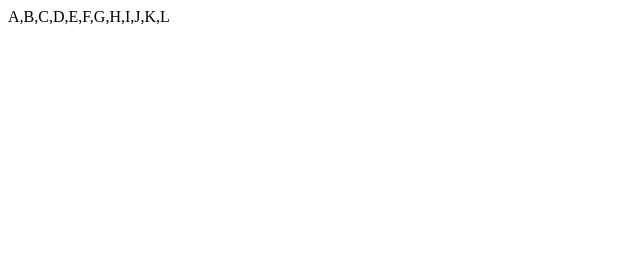
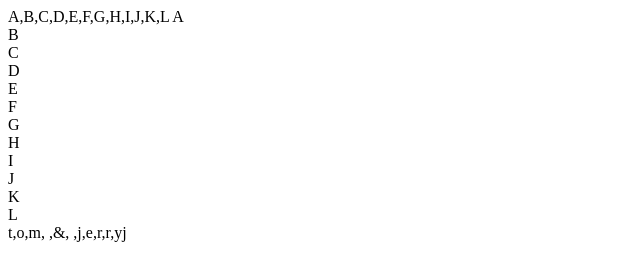
Before and after one commit to devid-charli/Monira-js, a plain HTML site: page index.html in a window 1280 px wide. Shown: the whole page, without its empty margins (0-640 px from the left). Drawn offline with Linux system fonts and the light colour scheme.

Commit message:
javascript array concat and from

```diff
--- a/index.html
+++ b/index.html
@@ -17,15 +17,30 @@
 
 
 <script>
-     //   javascript Array concat
+     //   javascript Array concat():  ...
 
 var book1=["A","B","C","D"];
 var book2=["E","F","G","H"];
 var book3=["I","J","K","L"];
 var book4=book1.concat(book2,book3);
 document.writeln(book4);
+// column akare sajaite chaile:   ....
+var x;
+for(x=0;x<book4.length;x++)
+{
+    document.writeln(book4[x],"<br>")
+}
 
 // variable aro add korte chaile: var book5=['e','f'] and var document.writeln=book1.concat(book2,book3,book5)
+
+        //   javascript array from:....
+var myCat="tom & jerry";
+var cat1=Array.from(myCat);
+// sob gula show koraite chaile:
+document.write(cat1);
+// akta akta kore show koraite chaile:
+document.write(cat1[6]);
+
 
 </script>
 </body>
```
